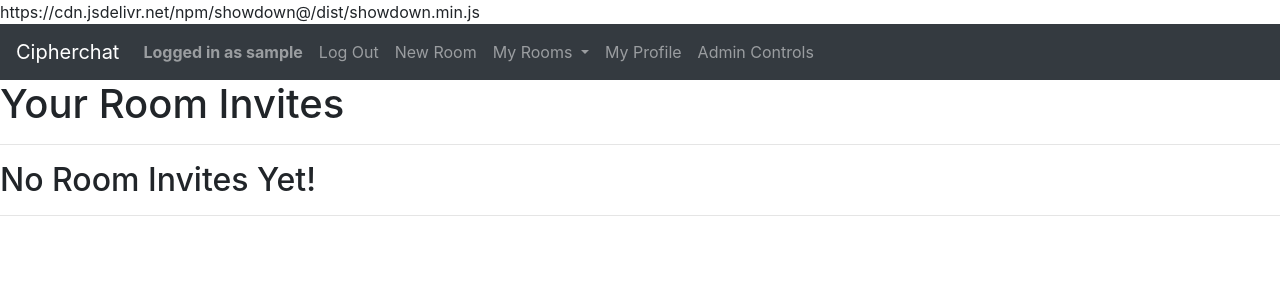
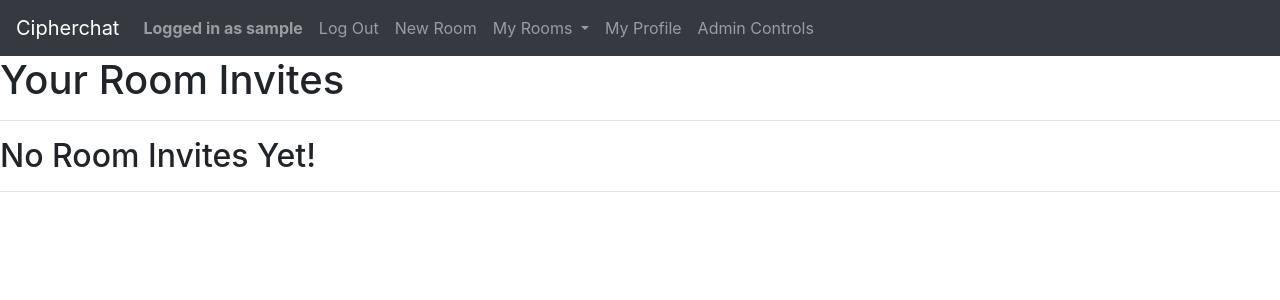
Before and after one commit to avidcoder123/cipherchat, a Django app: page / in a window 1280 px wide. Shown: the top 300 px of the page. Run offline with Django 3.2, Linux system fonts and the light colour scheme; the visitor is signed in with stand-in values (Sample User, id 1); data comes from the database, SQL or seed files in the repository; data that the repository does not hold is empty; some libraries are stand-ins or nearby versions.

Commit message:
Update layout.html

```diff
--- a/capstone/templates/capstone/layout.html
+++ b/capstone/templates/capstone/layout.html
@@ -10,7 +10,7 @@
     <script src="https://cdn.jsdelivr.net/npm/popper.js@1.16.1/dist/umd/popper.min.js" integrity="sha384-9/reFTGAW83EW2RDu2S0VKaIzap3H66lZH81PoYlFhbGU+6BZp6G7niu735Sk7lN" crossorigin="anonymous"></script>
     <script src="https://stackpath.bootstrapcdn.com/bootstrap/4.5.2/js/bootstrap.min.js" integrity="sha384-B4gt1jrGC7Jh4AgTPSdUtOBvfO8shuf57BaghqFfPlYxofvL8/KUEfYiJOMMV+rV" crossorigin="anonymous"></script>
     <script src="https://cdn.jsdelivr.net/npm/js-cookie@rc/dist/js.cookie.min.js"></script>
-    https://cdn.jsdelivr.net/npm/showdown@<version tag>/dist/showdown.min.js
+    <script src="https://cdn.jsdelivr.net/npm/showdown@<version tag>/dist/showdown.min.js"></script>
     <script src="{% static 'capstone/encryption/jsbn.js'%}"></script>
     <script src="{% static 'capstone/encryption/random.js'%}"></script>
     <script src="{% static 'capstone/encryption/hash.js'%}"></script>
```
